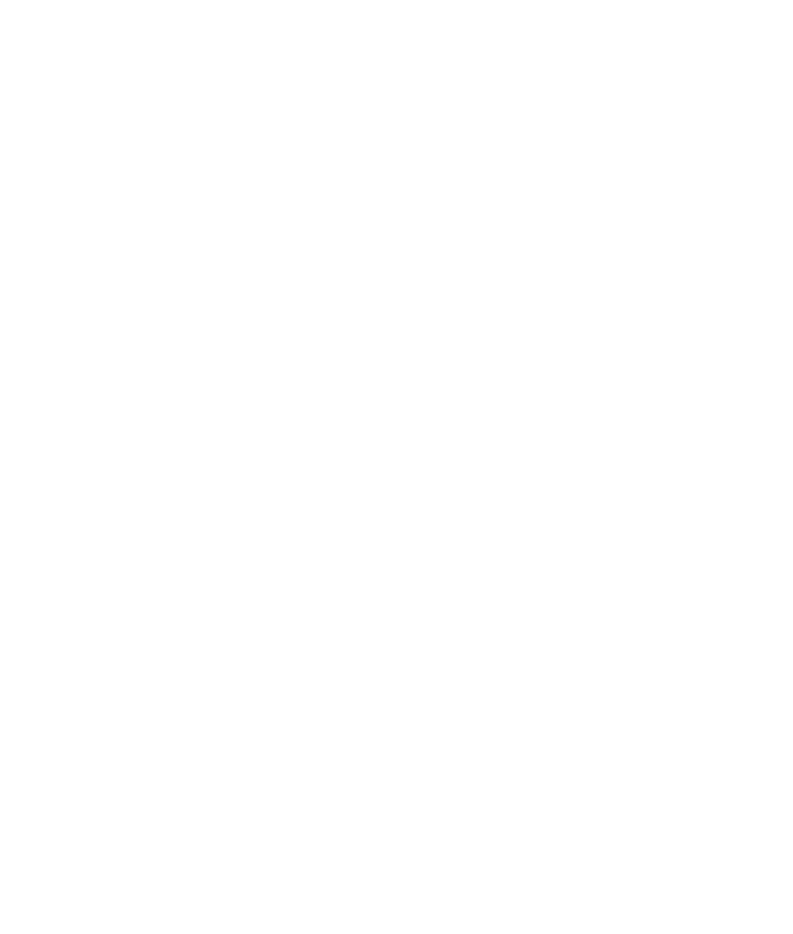
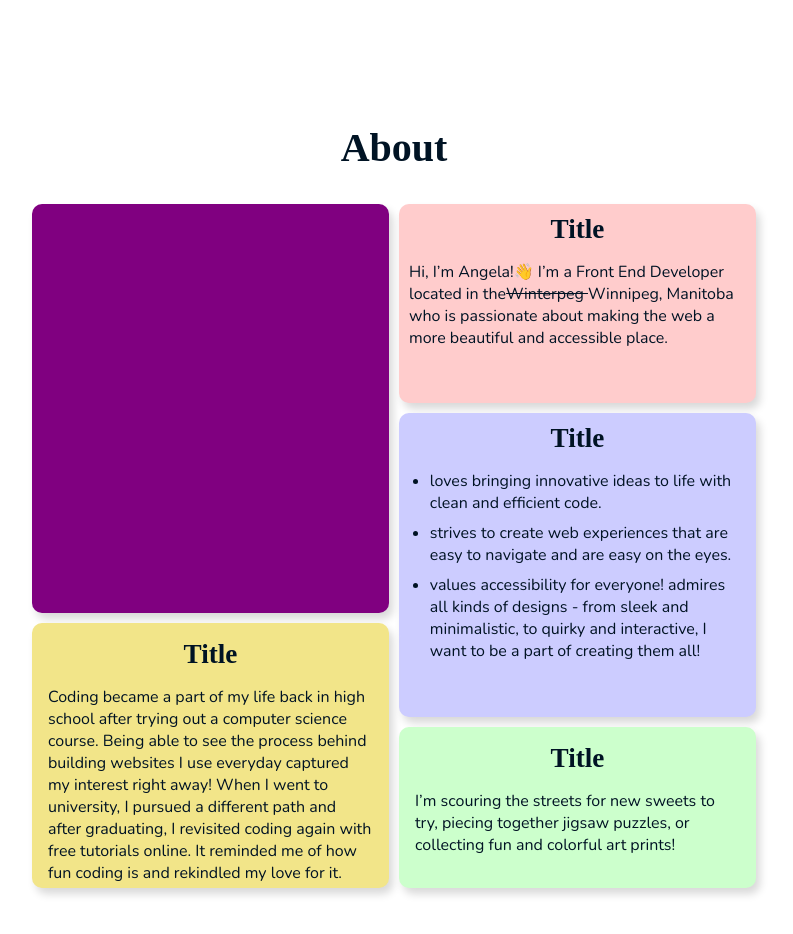
Before and after one commit to ang-riv/portfolio, a React (Create React App) app: page / in a window 1280 px wide. Shown: the part 780-1714 px from the top of the page, without its empty margins (246-1039 px from the left). Before the commit the page ends 824 px from the top, so only its background shows below. Built offline with nearby package versions, Linux system fonts and the light colour scheme; a web font is replaced by a local one.

Commit message:
Fixed intropuzzle margins

```diff
--- a/src/App.js
+++ b/src/App.js
@@ -25,10 +25,11 @@ function App() {
         contactRef={contactRef}
       />
       <IntroSection ref={introRef} />
+      <AboutSection ref={aboutRef} />
+
       {mobileTest && (
         <>
           {/* change intro section size to fit mobile*/}
-          <AboutSection ref={aboutRef} />
           <SkillsSection ref={skillsRef} />
           <ProjectsSection ref={projectsRef} />
           <ContactSection ref={contactRef} />
--- a/src/Icons.js
+++ b/src/Icons.js
@@ -14,31 +14,40 @@ import piece4 from "./assets/piece4.svg";
 // 2x2 puzzle in introSection
 export function IntroPuzzle(props) {
   const size = useWindowSize();
-  function puzzleMargins(size1, size2) {
-    if (size.width > 480) {
-      return size1;
+  function puzzleMargins(size1, size2, size3) {
+    if (size.width < 600) {
+      // if greater that
+      // mobile size
+      return size2;
+    } else if (size.width > 600 && size.width < 800) {
+      // tablet size
+      return size2;
     } else {
-      return size2;
+      // desktop size
+      return size3;
     }
   }
 
   return (
     <>
-      <img src={piece1} className="intro-piece" />
+      <img src={piece1} className="intro-piece" alt="pink puzzle piece" />
       <img
         src={piece2}
         className="intro-piece"
-        style={{ marginBottom: puzzleMargins("3em", "1.2em") }}
+        alt="green puzzle piece"
+        style={{ marginBottom: puzzleMargins("3em", "2.3em", "3em") }}
       />
       <img
         src={piece3}
         className="intro-piece"
-        style={{ marginLeft: puzzleMargins("3em", "1.3em") }}
+        alt="yellow puzzle piece"
+        style={{ marginLeft: puzzleMargins("3em", "2.4em", "3em") }}
       />
       <img
         src={piece4}
         className="intro-piece"
-        style={{ marginBottom: puzzleMargins("3em", "1.4em") }}
+        alt="yellow puzzle piece"
+        style={{ marginBottom: puzzleMargins("3em", "2.2em", "3em") }}
       />
     </>
   );
--- a/src/IntroSection.js
+++ b/src/IntroSection.js
@@ -1,12 +1,6 @@
 import React from "react";
 import { IntroPuzzle } from "./Icons";
 const IntroSection = React.forwardRef((props, ref) => {
-  // puzzle colors
-  const color1 = "#FFAFAF";
-  const color2 = "#CCFFCC";
-  const color3 = "#BCBCFF";
-  const color4 = "#F2E589";
-
   return (
     <section ref={ref} id="introSection" className="introSection">
       <figure className="intro-puzzle-container">
--- a/src/style.css
+++ b/src/style.css
@@ -2,6 +2,10 @@
 :root {
   --grey: #d9d9d9;
   --blue: #9fd1ff;
+  --pink: #ffcccc;
+  --purple: #ccccff;
+  --green: #ccffcc;
+  --yellow: #f2e589;
 }
 
 * {
@@ -196,6 +200,7 @@ button {
 .tile {
   padding: 0.625em;
   border-radius: 0.625em;
+  box-shadow: 4px 6px 8px 0px var(--grey);
 }
 
 .tile-1 {
@@ -205,21 +210,21 @@ button {
 .tile-2 {
   padding: 0.625em;
   grid-row: span 2;
-  background-color: lightSalmon;
+  background-color: var(--pink);
 }
 .tile-3 {
   grid-row: span 3;
   padding: 0.625em;
-  background-color: pink;
+  background-color: var(--purple);
 }
 .tile-4 {
   grid-row: span 2;
-  background-color: lavender;
+  background-color: var(--yellow);
   padding: 1em;
 }
 .tile-5 {
   grid-row: span 1;
-  background-color: lightBlue;
+  background-color: var(--green);
   padding: 1em;
 }
 
@@ -317,14 +322,20 @@ button {
 }
 
 /* tablet views */
-@media (min-width: 800px) {
-}
-
-/* tablet views */
-@media (min-width: 600px) and (max-width: 1025px) {
+@media (min-width: 601px) and (max-width: 800px) {
   /* intro section container */
   .introSection {
     flex-direction: column;
+  }
+
+  .intro-puzzle-container {
+    height: 420px;
+    width: 400px;
+  }
+
+  .intro-piece {
+    height: 11em;
+    width: 11em;
   }
 
   h1 {
@@ -335,7 +346,7 @@ button {
 }
 
 /* mobile views */
-@media (min-width: 320px) and (max-width: 599px) {
+@media (min-width: 320px) and (max-width: 600px) {
   /* intro section container */
   .introSection {
     flex-direction: column;
@@ -349,8 +360,8 @@ button {
   }
 
   .intro-puzzle-container {
-    height: 245px;
-    width: 245px;
+    height: 300px;
+    width: 320px;
     margin-left: 2em;
   }
 
@@ -366,7 +377,7 @@ button {
   }
 
   .tile {
-    margin-bottom: 1em;
+    margin-bottom: 1.5em;
   }
 
   /* skill section  */
```
